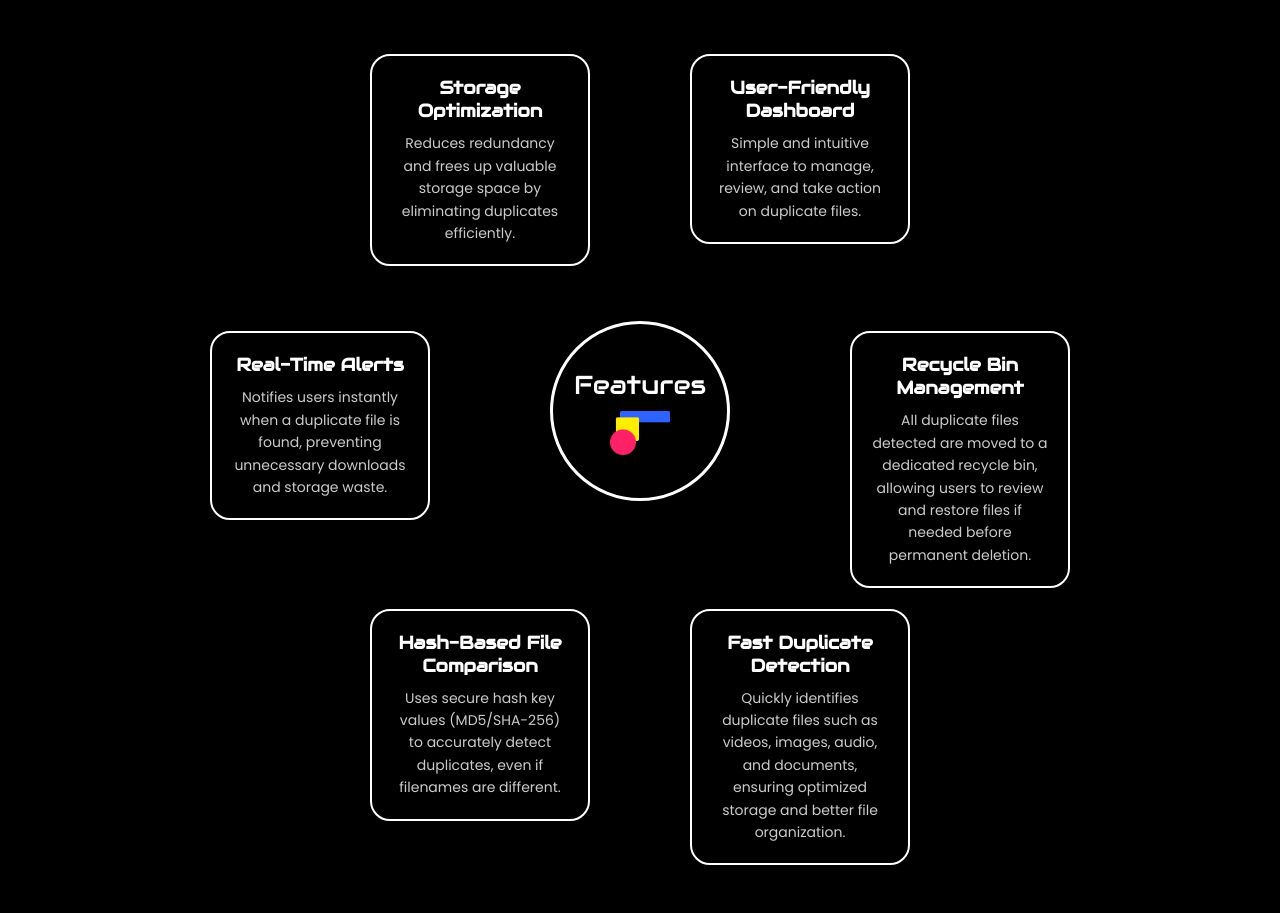
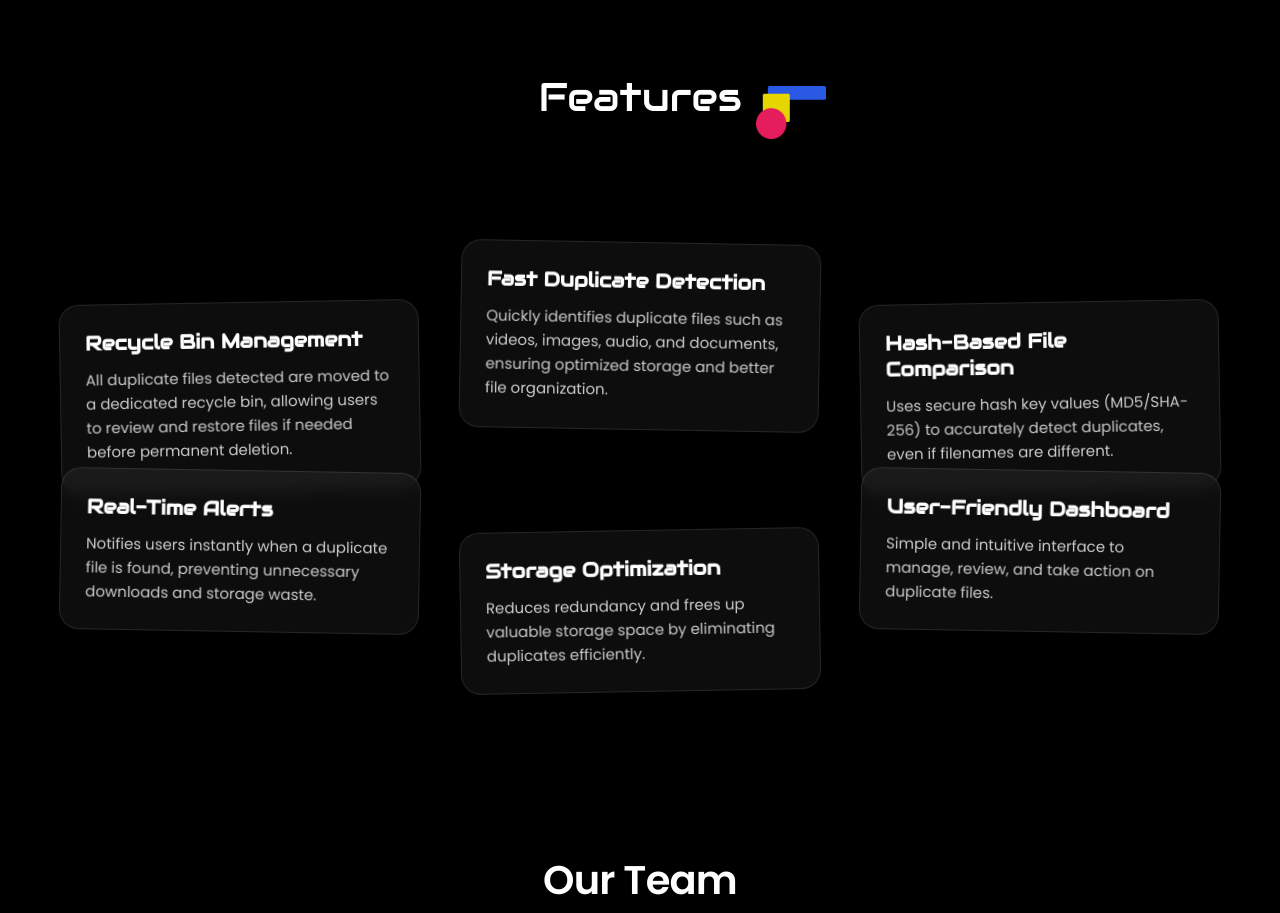
Before and after one commit to bharathvaj68/Duplicate_website, a plain HTML site: page index.html in a window 1280 px wide. Shown: the part 2900-3813 px from the top of the page. Drawn offline with Linux system fonts and the light colour scheme.

Commit message:
some changes added

```diff
--- a/index.html
+++ b/index.html
@@ -142,38 +142,44 @@
     <!-- features -->
 
 <div class="features-section">
-    <div class="features-center">
-      Features
-      <img src="./Source/shapes 2.png" alt="Shapes Icon">
+  <div class="features-header">
+    <h2>Features</h2>
+    <img src="./Source/shapes 2.png" alt="Decorative Shapes">
   </div>
 
-    <div class="orbit">
-      <div class="feature-card" data-angle="0">
+  <div class="features-diagonal">
+    <div class="feature-card">
       <h3>Recycle Bin Management</h3>
       <p>All duplicate files detected are moved to a dedicated recycle bin, allowing users to review and restore files if needed before permanent deletion.</p>
     </div>
-      <div class="feature-card" data-angle="60">
+
+    <div class="feature-card">
       <h3>Fast Duplicate Detection</h3>
       <p>Quickly identifies duplicate files such as videos, images, audio, and documents, ensuring optimized storage and better file organization.</p>
     </div>
-      <div class="feature-card" data-angle="120">
+
+    <div class="feature-card">
       <h3>Hash-Based File Comparison</h3>
       <p>Uses secure hash key values (MD5/SHA-256) to accurately detect duplicates, even if filenames are different.</p>
     </div>
-      <div class="feature-card" data-angle="180">
+
+    <div class="feature-card">
       <h3>Real-Time Alerts</h3>
       <p>Notifies users instantly when a duplicate file is found, preventing unnecessary downloads and storage waste.</p>
     </div>
-      <div class="feature-card" data-angle="240">
+
+    <div class="feature-card">
       <h3>Storage Optimization</h3>
       <p>Reduces redundancy and frees up valuable storage space by eliminating duplicates efficiently.</p>
     </div>
-      <div class="feature-card" data-angle="300">
+
+    <div class="feature-card">
       <h3>User-Friendly Dashboard</h3>
       <p>Simple and intuitive interface to manage, review, and take action on duplicate files.</p>
     </div>
   </div>
 </div>
+
 
 
   <!-- footer -->
--- a/style.css
+++ b/style.css
@@ -404,106 +404,83 @@ body {
 /* features */
 
 .features-section {
+  max-width: 1200px;
+  margin: auto;
+  padding: 60px 20px;
+  font-family: "Poppins", sans-serif;
+  color: #fff;
   position: relative;
-      width: 800px;
-      height: 800px;
-      margin: auto;
-
 }
 
-    .features-center {
-      position: absolute;
-      top: 50%;
-      left: 50%;
-      transform: translate(-50%, -50%);
-      width: 180px;
-      height: 180px;
-      border: 3px solid #fff;
-      border-radius: 50%;
-      display: flex;
-      flex-direction: column;
-      align-items: center;
-      justify-content: center;
+.features-header {
   text-align: center;
-      font-family: "Audiowide", sans-serif;
-      font-size: 26px;
-      color: #fff;
-      background: transparent;
-      z-index: 2;
+  margin-bottom: 150px;
+  position: relative;
 }
 
-    .features-center img {
-      width: 60px;
-      margin-top: 10px;
+.features-header h2 {
+  font-family: "Audiowide";
+  font-weight: 200;
+  font-size: 40px;
+  margin: 0;
 }
 
-    .orbit {
+.features-header img {
+  width: 70px;
   position: absolute;
-      top: 50%;
-      left: 50%;
-      transform: translate(-50%, -50%);
-      width: 100%;
-      height: 100%;
-      border-radius: 50%;
+  right: 34%;
+  top: 15px;
+  opacity: 0.9;
+}
+
+.features-diagonal {
+  display: grid;
+  grid-template-columns: repeat(auto-fit, minmax(320px, 1fr));
+  gap: 40px;
+  position: relative;
 }
 
 .feature-card {
-      position: absolute;
-      width: 220px;
-      padding: 20px;
-      border: 2px solid #fff;
+  padding: 25px;
   border-radius: 20px;
-      background: transparent;
-      text-align: center;
-      opacity: 0;
-      transform: scale(0.8);
-      transition: all 0.6s ease;
-      font-family: "Poppins", sans-serif;
+  background: rgba(255, 255, 255, 0.05);
+  backdrop-filter: blur(8px);
+  border: 1px solid rgba(255, 255, 255, 0.1);
+  box-shadow: 0 12px 30px rgba(0, 0, 0, 0.3);
+  transition: transform 0.4s ease, box-shadow 0.4s ease;
+  position: relative;
 }
 
-    .feature-card.visible {
-      opacity: 1;
-      transform: scale(1);
+.feature-card:nth-child(odd) {
+  transform: translateY(30px) rotate(-1deg);
+}
+
+.feature-card:nth-child(even) {
+  transform: translateY(-30px) rotate(1deg);
+}
+
+.feature-card:hover {
+  transform: scale(1.05) rotate(0deg);
 }
 
 .feature-card h3 {
   font-family: "Audiowide", sans-serif;
-      font-size: 18px;
-      margin-bottom: 10px;
+  font-size: 20px;
+  margin-bottom: 12px;
   color: #fff;
 }
 
 .feature-card p {
-      font-size: 14px;
+  font-size: 15px;
+  color: #ccc;
   line-height: 1.6;
-      color: #ccc;
-      margin: 0;
 }
 
-    .feature-card:hover {
-      transform: scale(1.05) rotate(3deg);
-      box-shadow: 0 8px 25px rgba(255, 255, 255, 0.15);
-    }
-
-
-    @media (max-width: 900px) {
-      .features-section {
-        width: 100%;
-        height: auto;
-      }
-      .orbit {
-        display: flex;
-        flex-direction: column;
-        gap: 20px;
-        position: relative;
+/* Mobile adjustments */
+@media (max-width: 768px) {
+  .feature-card:nth-child(odd),
+  .feature-card:nth-child(even) {
     transform: none;
-      }
-      .feature-card {
-        position: relative;
-        margin: 0 auto 30px;
-      }
-      .connector {
-        display: none;
   }
 }
 
```
Lines whose indentation alone changed are shown as unchanged.
